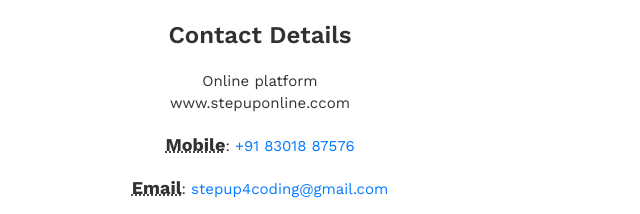
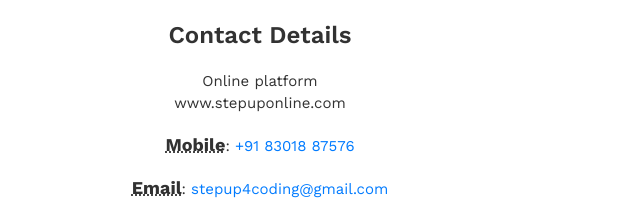
Before and after one commit to stepuponline/StepUp, a plain HTML site: page contact.html in a window 1280 px wide. Shown: the part 412-626 px from the top of the page, 0-640 px from the left. Drawn offline with nearby package versions, Linux system fonts and the light colour scheme.

Commit message:
Update contact.html

```diff
--- a/contact.html
+++ b/contact.html
@@ -159,7 +159,7 @@
 					<p>
 						Online platform
                         <br>
-                        www.stepuponline.ccom
+                        www.stepuponline.com
 
 						<br>
 					</p>
```
